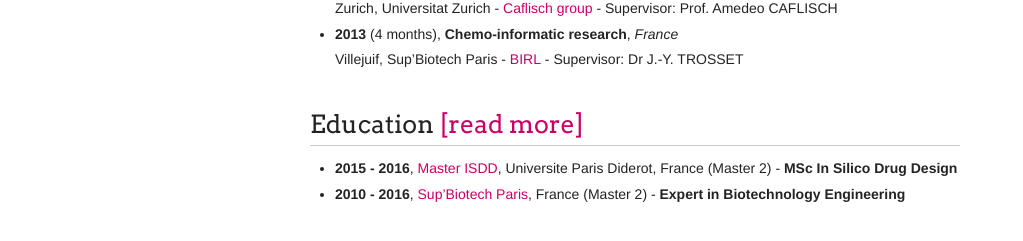
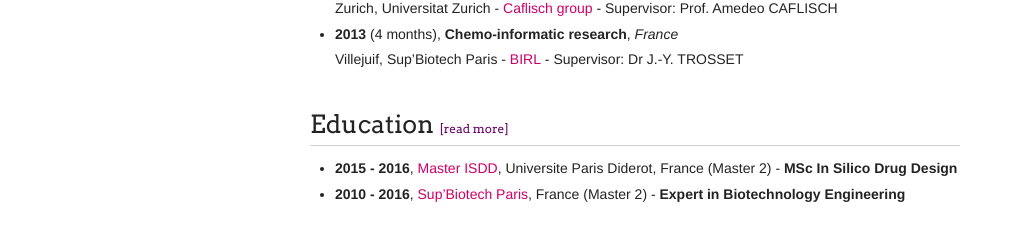
Before and after one commit to ManonR11/manonreau.github.io, a Jekyll site: the page built from index.md, in a window 1280 px wide and 1255 px high. Shown: the part 976-1217 px from the top of the window, without its empty margins (0-1023 px from the left). Built offline with Jekyll 4.4.1, drawn with Linux system fonts in a browser that asks for light colours; our own code applies the rules of GitHub Pages for plain Markdown files.

Commit message:
Update index.md

```diff
--- a/index.md
+++ b/index.md
@@ -20,6 +20,6 @@ Thesis title : **Integration of negative data into benchmarking databases: Appli
  * **2014** (4 months), **Chemo-informatic research - Drug design**, *Switzerland* <br>Zurich, Universitat Zurich - <a href="http://www.biochem-caflisch.uzh.ch">Caflisch group</a> - Supervisor: Prof. Amedeo CAFLISCH
 * **2013** (4 months), **Chemo-informatic research**, *France* <br>Villejuif, Sup'Biotech Paris - <a href="https://www.supbiotech.fr/recherche-biotechnologie/laboratoire-birl-bioinformatique">BIRL</a> - Supervisor: Dr J.-Y. TROSSET
 
-# Education <a href="">[read more]</a>
+# Education <a class="atitle" href="">[read more]</a>
 * **2015 - 2016**, <a href="http://isddteach.sdv.univ-paris-diderot.fr/fr/accueil.html">Master ISDD</a>, Universite Paris Diderot, France (Master 2) - **MSc In Silico Drug Design**
 * **2010 - 2016**, <a href="https://www.supbiotech.fr">Sup’Biotech Paris</a>, France (Master 2) - **Expert in Biotechnology Engineering**
```
